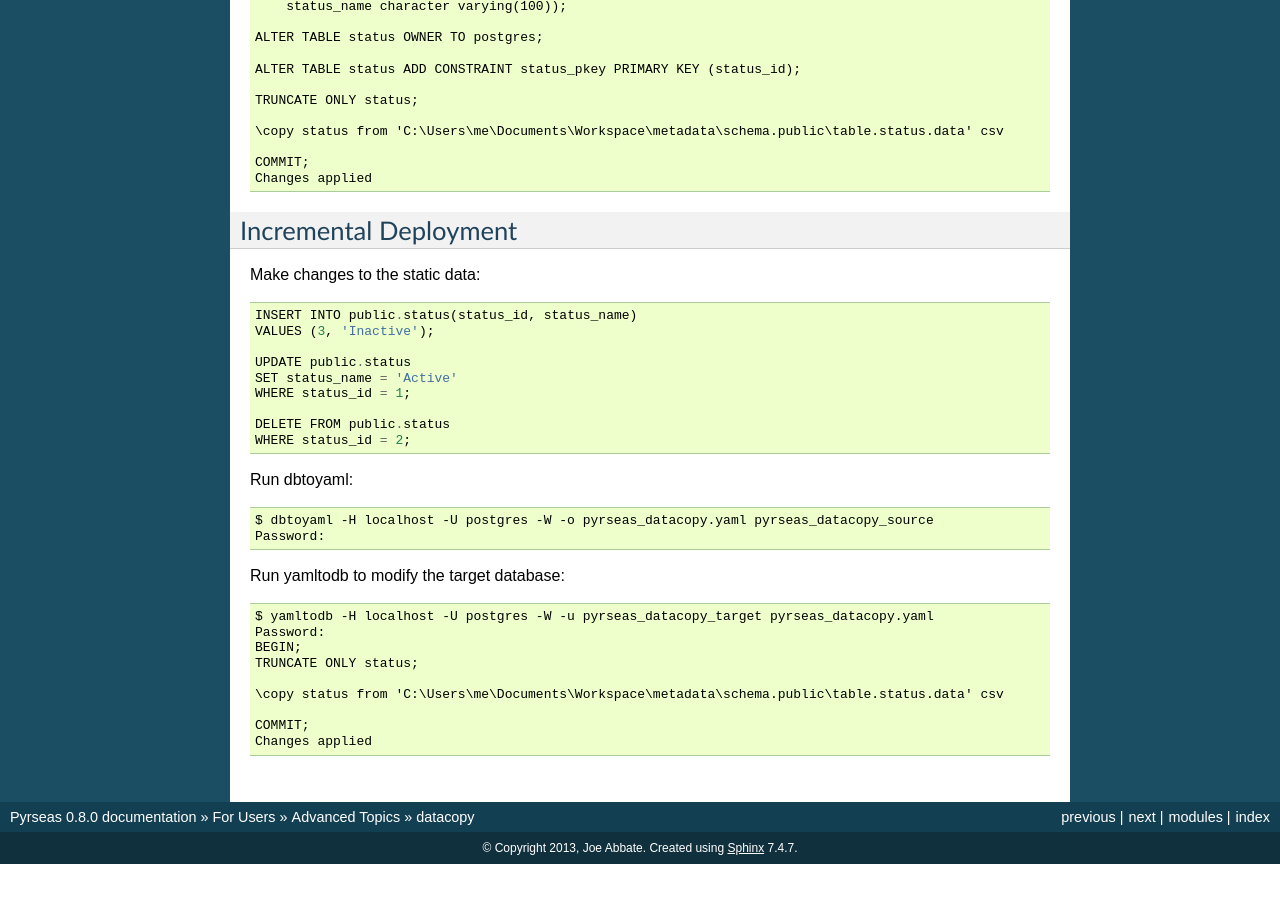
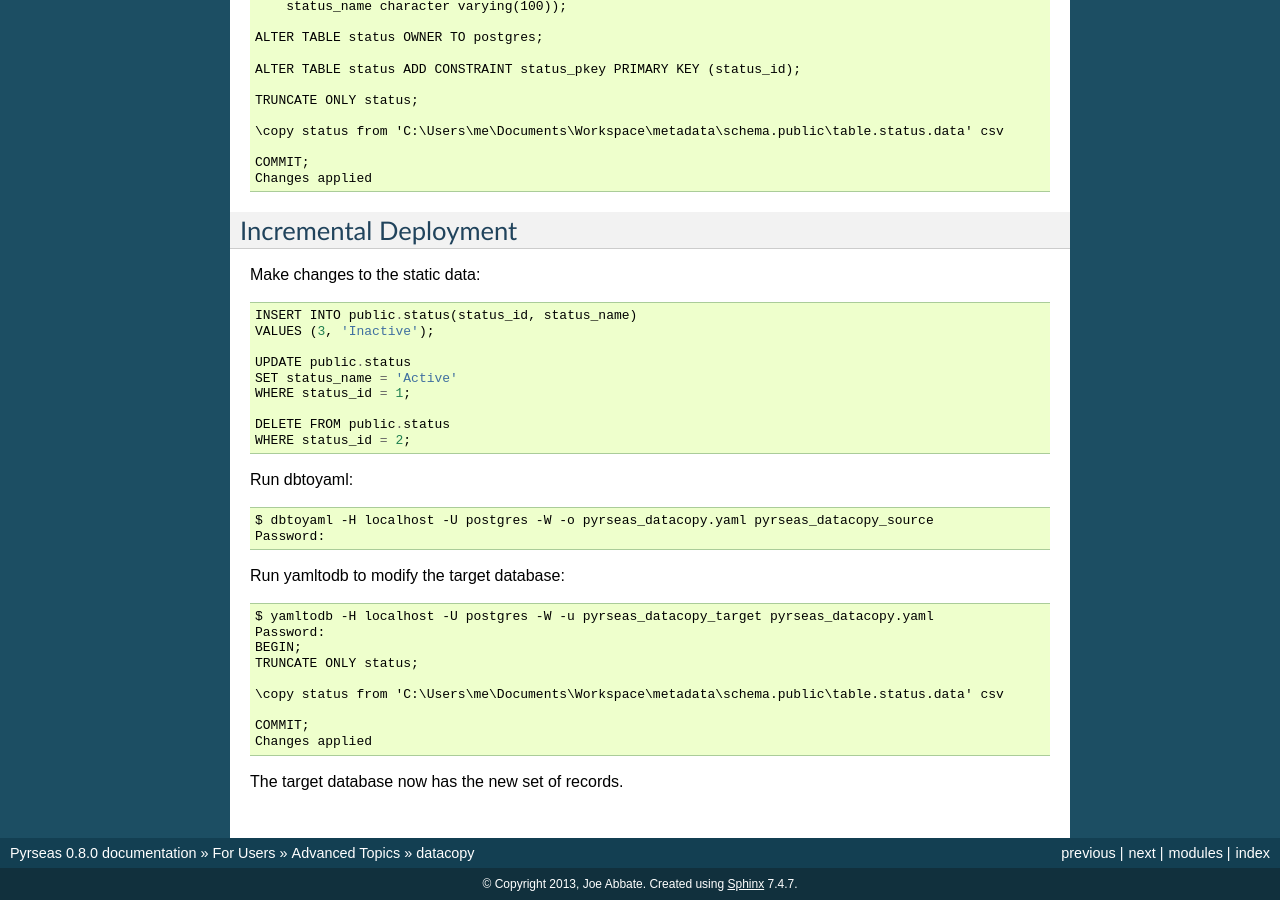
Before and after one commit to perseas/Pyrseas, a Sphinx documentation site: the page built from docs/user/advanced/datacopy.rst, in a window 1280 px wide and 900 px high, scrolled down 1175 px. Built offline with Sphinx 7.4.7, drawn with Linux system fonts in a browser that asks for light colours; before the commit the page ends 2039 px from its top, so only the background shows below that.

Commit message:
datacopy docs

```diff
--- a/docs/user/advanced/datacopy.rst
+++ b/docs/user/advanced/datacopy.rst
@@ -105,3 +105,5 @@ Run yamltodb to modify the target database::
 
     COMMIT;
     Changes applied
+
+The target database now has the new set of records.
```
